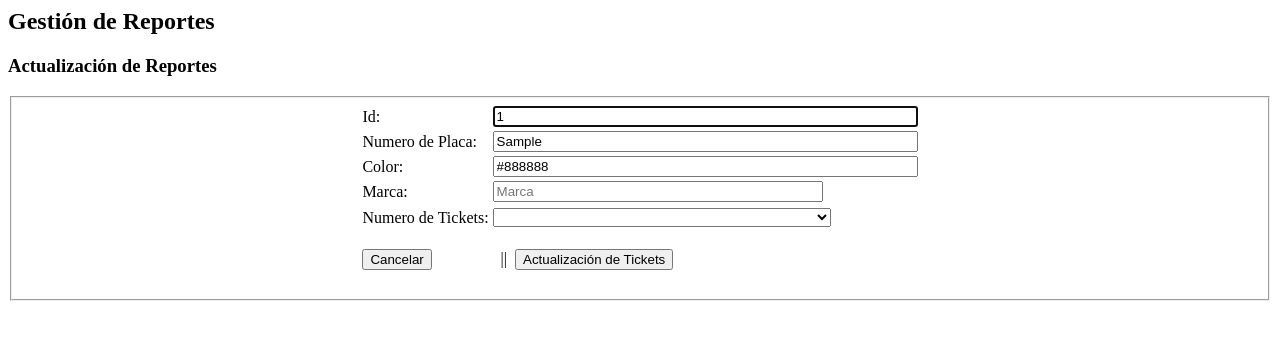
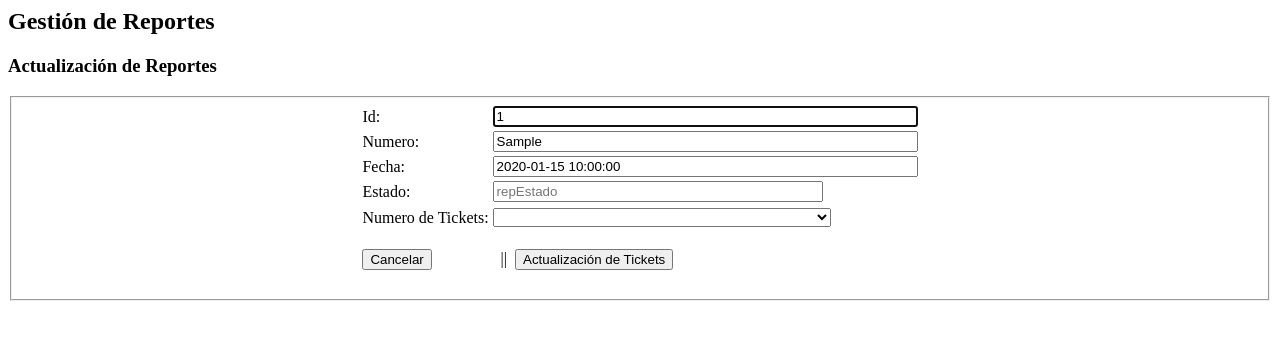
Before and after one commit to EasyParkingGrupo5/EasyParkingProyecto, a PHP site: template vistas/vistasReportes/vistaActualizarReportes.php in a window 1280 px wide. Shown: the top 340 px of the page. Run offline with PHP 8.4, Linux system fonts and the light colour scheme; the template is opened without the code that fills it: most values are stand-ins (such as "Sample title", 1, 10 or a date in 2020); data that the repository does not hold is empty.

Commit message:
chore: se hicieron cambios en vista Reportes y Tickets

```diff
--- a/vistas/vistasReportes/vistaActualizarReportes.php
+++ b/vistas/vistasReportes/vistaActualizarReportes.php
@@ -23,35 +23,35 @@ if (isset($_SESSION['listarCategorias'])) {
                 <tr>
                     <td>Id:</td>
                     <td>
-                        <input type="form-control" placeholder="Id" name = "repId" type="number" pattern="" size="50" require="required" autofocus readonly="readonly"
-                        value="<?php if (isset($actualizarVehiculos->ticId)) {
-                            echo $actualizarVehiculos->ticId;}?>">
+                        <input type="form-control" placeholder="repId" name = "repId" type="number" pattern="" size="50" require="required" autofocus readonly="readonly"
+                        value="<?php if (isset($actualizarReportes->repId)) {
+                            echo $actualizarReportes->repId;}?>">
                     </td>
                 </tr>
                 <tr>
-                    <td>Numero de Placa:</td>
+                    <td>Numero:</td>
                     <td>
-                            <input type="form-control" type="text" name="vehNumero_Placa" placeholder="vehNumero_Placa"  size="50"
-                            value="<?php if (isset($actualizarVehiculos->vehNumero_Placa)) {
-                                echo $actualizarVehiculos->vehNumero_Placa;
+                            <input type="form-control" type="text" name="repNumero" placeholder="repNumero"  size="50"
+                            value="<?php if (isset($actualizarReportes->repNumero)) {
+                                echo $actualizarReportes->repNumero;
                             } ?>">
                     </td>
                 </tr>
                 <tr>
-                    <td>Color:</td>
+                    <td>Fecha:</td>
                     <td>
-                            <input type="form-control" type="text" name="vehColor" placeholder="vehColor" size="50"
-                            value="<?php if (isset($actualizarVehiculos->vehColor)) {
-                                echo $actualizarVehiculos->vehColor;
+                            <input type="form-control" type="text" name="repFecha" placeholder="repFecha" size="50"
+                            value="<?php if (isset($actualizarReportes->repFecha)) {
+                                echo $actualizarReportes->repFecha;
                             } ?>">
                     </td>
                 </tr>
                 <tr>
-                    <td>Marca:</td>
+                    <td>Estado:</td>
                     <td>
-                            <input type="number" name="Marca" placeholder="Marca" style="width: 330px"
-                            value="<?php if (isset($actualizarVehiculos->Marca)) {
-                                echo $actualizarVehiculos->Marca;
+                            <input type="number" name="repEstado" placeholder="repEstado" style="width: 330px"
+                            value="<?php if (isset($actualizarReportes->repEstado)) {
+                                echo $actualizarReportes->repEstado;
                             } ?>">
                     </td>
                 </tr>
```
Also changed, not shown: vistas/vistasTickets/vistaActualizarTickets.php (+15 -15 lines).
